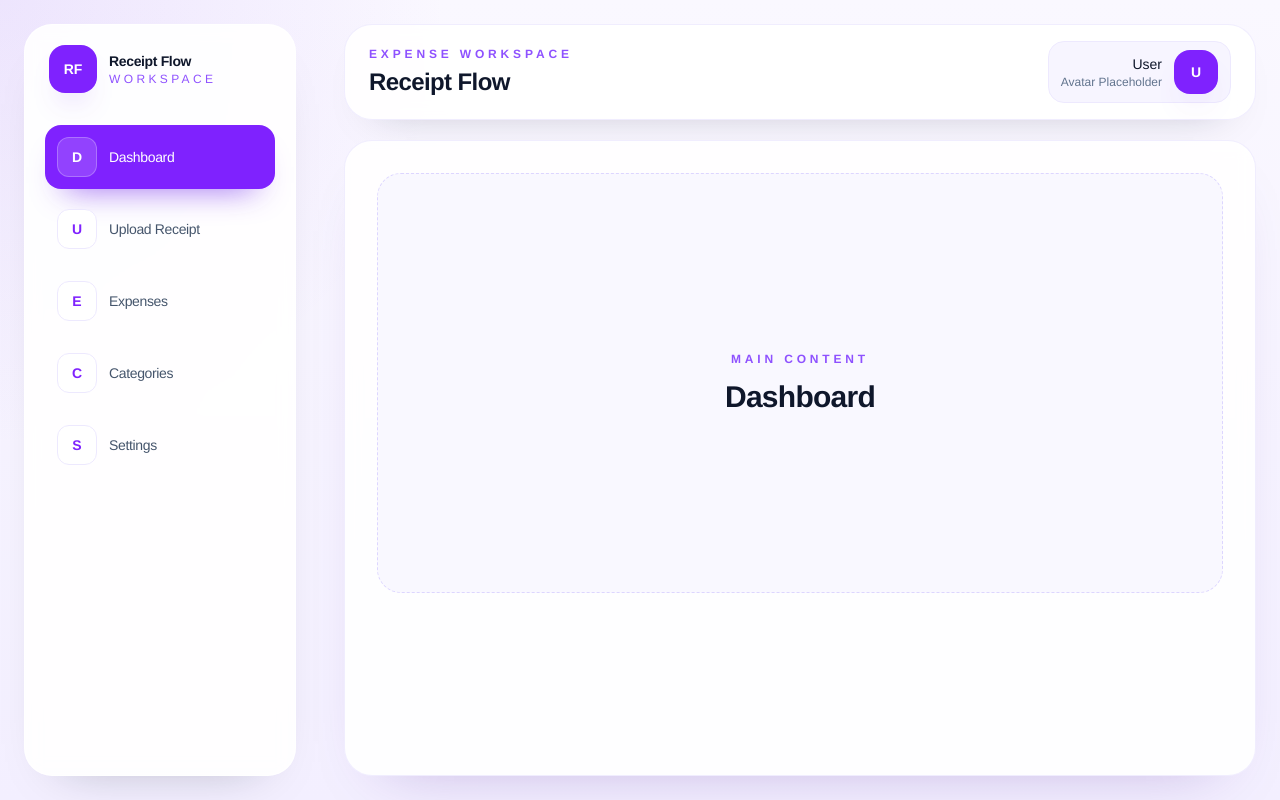
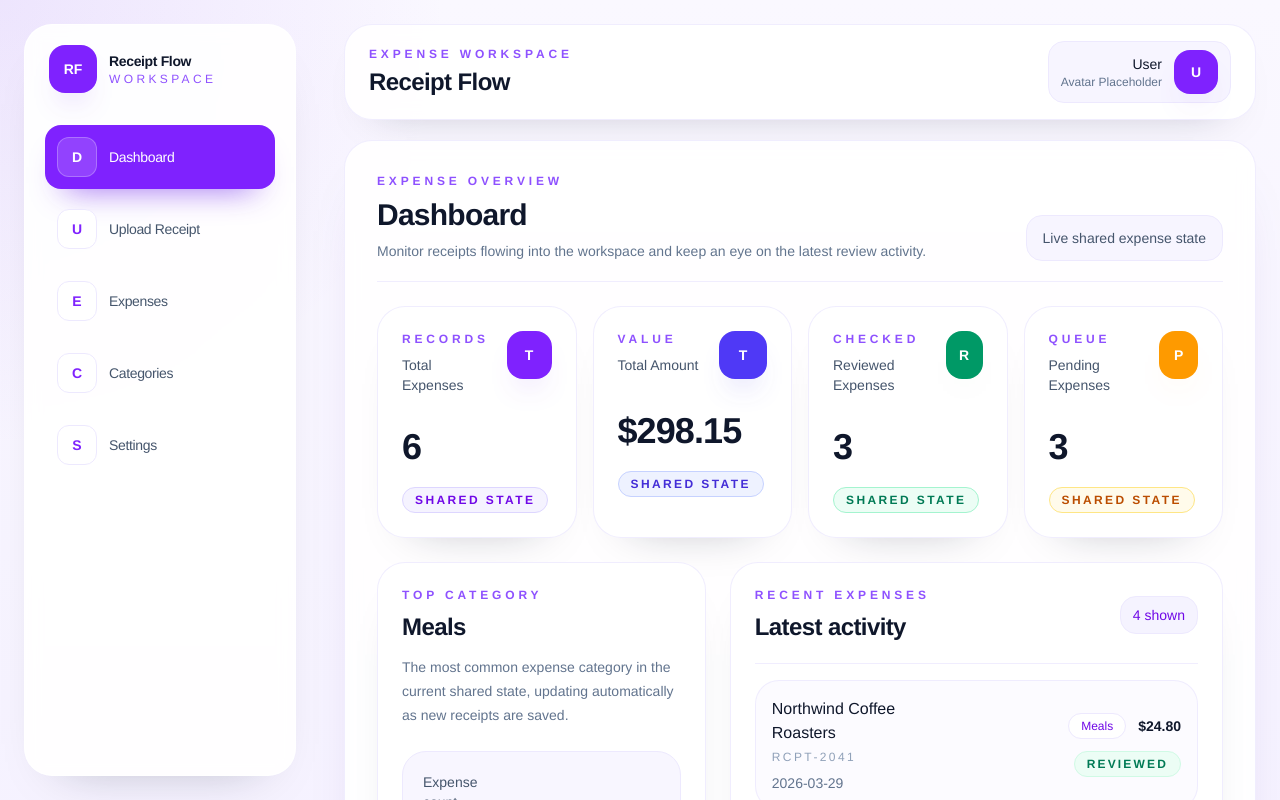
Before and after one commit to lucaalberto-giorgi/receipt-flow, a React (Vite) app: page / in a window 1280 px wide. Shown: the top 800 px of the page. Built offline with nearby package versions, Linux system fonts and the light colour scheme.

Commit message:
Build dashboard with real expense summaries

```diff
--- /dev/null
+++ b/src/components/dashboard/DashboardRecentExpenses.jsx
@@ -0,0 +1,75 @@
+function StatusBadge({ status }) {
+  const styles =
+    status === 'Reviewed'
+      ? 'border-emerald-100 bg-emerald-50 text-emerald-700'
+      : 'border-amber-100 bg-amber-50 text-amber-700'
+
+  return (
+    <span
+      className={`inline-flex rounded-full border px-3 py-1 text-xs font-semibold uppercase tracking-[0.18em] ${styles}`}
+    >
+      {status}
+    </span>
+  )
+}
+
+function DashboardRecentExpenses({ expenses }) {
+  return (
+    <section className="rounded-[28px] border border-violet-100/80 bg-white p-5 shadow-[0_24px_48px_-38px_rgba(15,23,42,0.35)] sm:p-6">
+      <div className="flex items-center justify-between gap-4 border-b border-violet-100/80 pb-5">
+        <div>
+          <p className="text-xs font-semibold uppercase tracking-[0.32em] text-violet-500">
+            Recent Expenses
+          </p>
+          <h3 className="mt-2 text-2xl font-semibold tracking-tight text-slate-900">
+            Latest activity
+          </h3>
+        </div>
+
+        <span className="rounded-2xl border border-violet-100 bg-violet-50 px-3 py-2 text-sm text-violet-700">
+          {expenses.length} shown
+        </span>
+      </div>
+
+      <div className="mt-4 space-y-3">
+        {expenses.map((expense) => (
+          <article
+            key={expense.id}
+            className="flex flex-col gap-4 rounded-[24px] border border-violet-100/80 bg-violet-50/35 p-4 sm:flex-row sm:items-center sm:justify-between"
+          >
+            <div>
+              <p className="font-medium text-slate-900">{expense.merchant}</p>
+              <p className="mt-1 text-xs uppercase tracking-[0.2em] text-slate-400">
+                {expense.reference}
+              </p>
+              <p className="mt-2 text-sm text-slate-500">{expense.date}</p>
+            </div>
+
+            <div className="flex flex-wrap items-center gap-3 sm:justify-end">
+              <span className="inline-flex rounded-full border border-violet-100 bg-white px-3 py-1 text-xs font-medium text-violet-700">
+                {expense.category}
+              </span>
+              <span className="text-sm font-semibold text-slate-900">
+                {expense.amount}
+              </span>
+              <StatusBadge status={expense.status} />
+            </div>
+          </article>
+        ))}
+
+        {expenses.length === 0 && (
+          <div className="rounded-[24px] border border-dashed border-violet-200 bg-violet-50/60 px-6 py-12 text-center">
+            <p className="text-lg font-semibold tracking-tight text-slate-900">
+              No expenses yet
+            </p>
+            <p className="mt-2 text-sm text-slate-500">
+              Save a receipt from the upload page to populate the dashboard.
+            </p>
+          </div>
+        )}
+      </div>
+    </section>
+  )
+}
+
+export default DashboardRecentExpenses
--- /dev/null
+++ b/src/components/dashboard/DashboardSummaryCard.jsx
@@ -0,0 +1,57 @@
+const accentStyles = {
+  violet: {
+    badge:
+      'border-violet-200 bg-violet-50 text-violet-700',
+    icon: 'bg-violet-600 text-white shadow-[0_18px_30px_-18px_rgba(124,58,237,0.8)]',
+  },
+  indigo: {
+    badge:
+      'border-indigo-200 bg-indigo-50 text-indigo-700',
+    icon: 'bg-indigo-600 text-white shadow-[0_18px_30px_-18px_rgba(79,70,229,0.8)]',
+  },
+  emerald: {
+    badge:
+      'border-emerald-200 bg-emerald-50 text-emerald-700',
+    icon: 'bg-emerald-600 text-white shadow-[0_18px_30px_-18px_rgba(5,150,105,0.8)]',
+  },
+  amber: {
+    badge:
+      'border-amber-200 bg-amber-50 text-amber-700',
+    icon: 'bg-amber-500 text-white shadow-[0_18px_30px_-18px_rgba(245,158,11,0.8)]',
+  },
+}
+
+function DashboardSummaryCard({ accent = 'violet', eyebrow, title, value }) {
+  const styles = accentStyles[accent] ?? accentStyles.violet
+
+  return (
+    <article className="rounded-[28px] border border-violet-100/80 bg-white p-5 shadow-[0_24px_48px_-38px_rgba(15,23,42,0.35)] sm:p-6">
+      <div className="flex items-start justify-between gap-4">
+        <div>
+          <p className="text-xs font-semibold uppercase tracking-[0.32em] text-violet-500">
+            {eyebrow}
+          </p>
+          <h3 className="mt-2 text-sm font-medium text-slate-600">{title}</h3>
+        </div>
+
+        <div
+          className={`flex h-12 w-12 items-center justify-center rounded-2xl text-sm font-semibold ${styles.icon}`}
+        >
+          {title.charAt(0)}
+        </div>
+      </div>
+
+      <p className="mt-8 text-4xl font-semibold tracking-tight text-slate-900">
+        {value}
+      </p>
+
+      <span
+        className={`mt-5 inline-flex rounded-full border px-3 py-1 text-xs font-semibold uppercase tracking-[0.2em] ${styles.badge}`}
+      >
+        Shared state
+      </span>
+    </article>
+  )
+}
+
+export default DashboardSummaryCard
--- a/src/pages/Dashboard.jsx
+++ b/src/pages/Dashboard.jsx
@@ -1,13 +1,126 @@
+import DashboardRecentExpenses from '../components/dashboard/DashboardRecentExpenses'
+import DashboardSummaryCard from '../components/dashboard/DashboardSummaryCard'
+import { useExpenses } from '../context/ExpensesContext'
+
+function parseAmount(amount) {
+  return Number.parseFloat(String(amount).replace(/[^0-9.-]/g, '')) || 0
+}
+
+function formatCurrency(amount) {
+  return new Intl.NumberFormat('en-US', {
+    style: 'currency',
+    currency: 'USD',
+  }).format(amount)
+}
+
 function Dashboard() {
+  const { expenses } = useExpenses()
+
+  const totalExpenses = expenses.length
+  const totalAmount = expenses.reduce(
+    (sum, expense) => sum + parseAmount(expense.amount),
+    0,
+  )
+  const reviewedExpenses = expenses.filter(
+    (expense) => expense.status === 'Reviewed',
+  ).length
+  const pendingExpenses = expenses.filter(
+    (expense) => expense.status === 'Pending',
+  ).length
+
+  const categoryCounts = expenses.reduce((counts, expense) => {
+    counts[expense.category] = (counts[expense.category] ?? 0) + 1
+    return counts
+  }, {})
+
+  const topCategoryEntry =
+    Object.entries(categoryCounts).sort((left, right) => right[1] - left[1])[0] ??
+    null
+
+  const topCategoryName = topCategoryEntry?.[0] ?? 'No category yet'
+  const topCategoryCount = topCategoryEntry?.[1] ?? 0
+  const recentExpenses = expenses.slice(0, 4)
+
   return (
-    <section className="flex min-h-[420px] items-center justify-center rounded-[24px] border border-dashed border-violet-200 bg-violet-50/60 p-8">
-      <div className="text-center">
-        <p className="text-xs font-semibold uppercase tracking-[0.32em] text-violet-500">
-          Main Content
-        </p>
-        <h2 className="mt-3 text-3xl font-semibold tracking-tight text-slate-900">
-          Dashboard
-        </h2>
+    <section className="space-y-6">
+      <div className="flex flex-col gap-3 border-b border-violet-100/80 pb-5 sm:flex-row sm:items-end sm:justify-between">
+        <div>
+          <p className="text-xs font-semibold uppercase tracking-[0.32em] text-violet-500">
+            Expense Overview
+          </p>
+          <h2 className="mt-2 text-3xl font-semibold tracking-tight text-slate-900">
+            Dashboard
+          </h2>
+          <p className="mt-2 max-w-2xl text-sm text-slate-500">
+            Monitor receipts flowing into the workspace and keep an eye on the
+            latest review activity.
+          </p>
+        </div>
+
+        <div className="rounded-2xl border border-violet-100 bg-violet-50/80 px-4 py-3 text-sm text-slate-600 shadow-[0_14px_28px_-24px_rgba(76,29,149,0.45)]">
+          Live shared expense state
+        </div>
+      </div>
+
+      <div className="grid gap-4 md:grid-cols-2 xl:grid-cols-4">
+        <DashboardSummaryCard
+          accent="violet"
+          eyebrow="Records"
+          title="Total Expenses"
+          value={String(totalExpenses)}
+        />
+        <DashboardSummaryCard
+          accent="indigo"
+          eyebrow="Value"
+          title="Total Amount"
+          value={formatCurrency(totalAmount)}
+        />
+        <DashboardSummaryCard
+          accent="emerald"
+          eyebrow="Checked"
+          title="Reviewed Expenses"
+          value={String(reviewedExpenses)}
+        />
+        <DashboardSummaryCard
+          accent="amber"
+          eyebrow="Queue"
+          title="Pending Expenses"
+          value={String(pendingExpenses)}
+        />
+      </div>
+
+      <div className="grid gap-6 xl:grid-cols-[minmax(0,0.8fr)_minmax(0,1.2fr)]">
+        <section className="rounded-[28px] border border-violet-100/80 bg-white p-5 shadow-[0_24px_48px_-38px_rgba(15,23,42,0.35)] sm:p-6">
+          <p className="text-xs font-semibold uppercase tracking-[0.32em] text-violet-500">
+            Top Category
+          </p>
+          <h3 className="mt-2 text-2xl font-semibold tracking-tight text-slate-900">
+            {topCategoryName}
+          </h3>
+          <p className="mt-3 max-w-md text-sm leading-6 text-slate-500">
+            The most common expense category in the current shared state,
+            updating automatically as new receipts are saved.
+          </p>
+
+          <div className="mt-6 rounded-[24px] border border-violet-100 bg-violet-50/70 p-5">
+            <div className="flex items-end justify-between gap-4">
+              <div>
+                <p className="text-sm font-medium text-slate-600">
+                  Expense count
+                </p>
+                <p className="mt-2 text-4xl font-semibold tracking-tight text-slate-900">
+                  {topCategoryCount}
+                </p>
+              </div>
+
+              <span className="inline-flex rounded-full border border-violet-200 bg-white px-3 py-1 text-xs font-semibold uppercase tracking-[0.22em] text-violet-700">
+                Leading category
+              </span>
+            </div>
+          </div>
+        </section>
+
+        <DashboardRecentExpenses expenses={recentExpenses} />
       </div>
     </section>
   )
```
